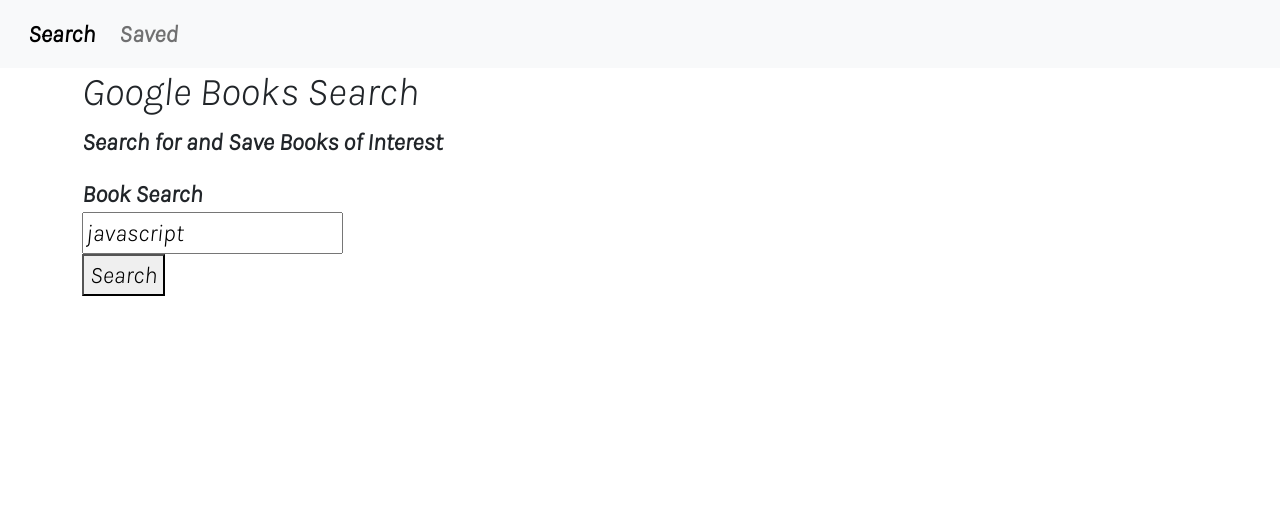
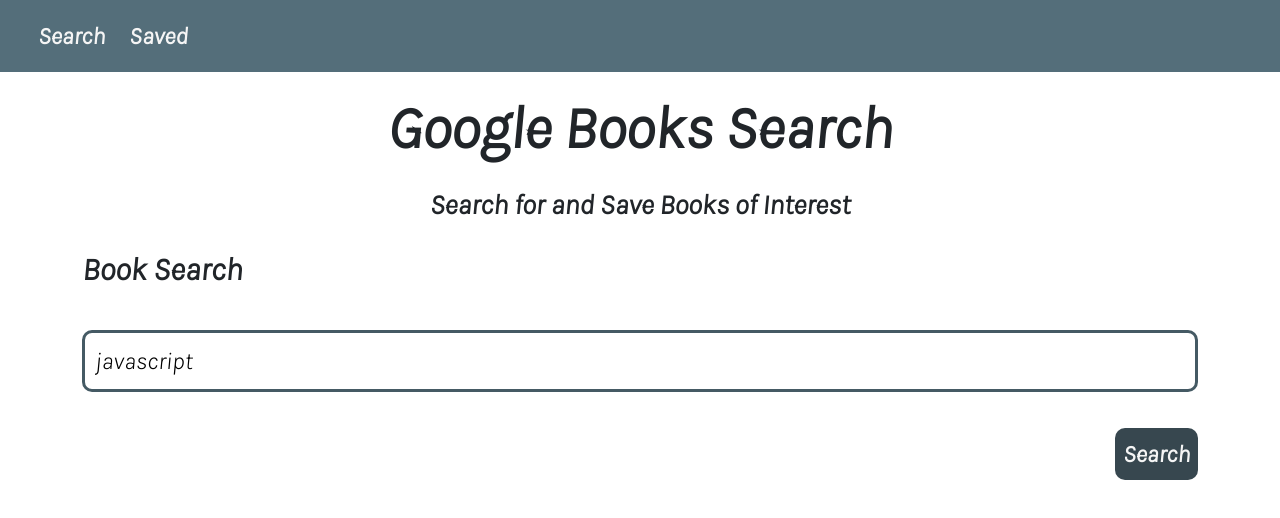
Before and after one commit to Oliviapark113/google_books_search_21, a React (Create React App) app in the folder client/: page / in a window 1280 px wide. Shown: the top 518 px of the page. Built offline with nearby package versions, Linux system fonts and the light colour scheme; no server answers.

Commit message:
updated css part

```diff
--- a/client/src/components/headertext.js
+++ b/client/src/components/headertext.js
@@ -1,5 +1,6 @@
 import React from "react"
 import Col from "../components/col"
+import "../css/headertext.css"
 
 const HeaderText = props =>(
     <>
--- a/client/src/components/nav.js
+++ b/client/src/components/nav.js
@@ -5,7 +5,7 @@
 const Nav = () =>
  (
 
-  <nav className="navbar navbar-expand-lg navbar-light bg-light">
+  <nav className="navbar navbar-expand-lg">
   <div className="container-fluid">
     <Link to="/" className="nav-link" href="#">Search</Link>
     <button className="navbar-toggler" type="button" data-bs-toggle="collapse" data-bs-target="#navbarSupportedContent" aria-controls="navbarSupportedContent" aria-expanded="false" aria-label="Toggle navigation">
--- a/client/src/components/results.js
+++ b/client/src/components/results.js
@@ -15,10 +15,11 @@
             <p className="authors-text">{book.volumeInfo.authors}</p>
           </div>
           <div className="col-md-6 btn-container">
-            <button onClick={handleView} className="view-btn"> <a href={book.volumeInfo.infoLink}>View</a>
+          <button
+              onClick={() => { handleSave(book.id) }} className="save-btn">Save</button>
+            <button onClick={handleView} className="view-btn"> <a href={book.volumeInfo.infoLink } target="_blank">View</a>
             </button>
-            <button
-              onClick={() => { handleSave(book.id) }} className="save-btn">Save</button>
+
           </div>
         </row>
         <row className="contents-row">
--- a/client/src/components/savedResults.js
+++ b/client/src/components/savedResults.js
@@ -1,37 +1,38 @@
 import React from "react"
+import '../css/savedResults.css'
 
 
 
-const SavedResults = ({savedBooks, handleDelete})=>{
+const SavedResults = ({ savedBooks, handleDelete }) => {
 
-   return(
+  return (
     savedBooks.map(book =>
 
-        ( <div key={book.id}>
-          <h1 className="result-text">Results</h1>
+      (<div className="container results-container" key={book.id}>
         <row className="title-row">
           <div className="col-md-6">
             <h3 className="title-text">{book.title}</h3>
             <h3 className="authors-text">{book.authors}</h3>
           </div>
-            <div className="col-md-6">
-                <button  className="view-btn"> <a href={book.link}>View</a>
+          <div className="col-md-6 btn-container">
+            <button onClick={() => { handleDelete(book._id) }} className="delete-btn">Delete</button>
+            <button className="view-btn"> <a href={book.link} target="_blank">View</a>
             </button>
-                <button onClick={()=>{handleDelete(book._id)}} className="delete-btn">Delete</button>
+
           </div>
         </row>
+        <row className="contents-row">
           <div className="col-md-4">
-            <img src={book.image} alt={book.title}/>
+            <img src={book.image} alt={book.title} />
           </div>
 
           <div className="col-md-8">
             <h3 className="description-text">
-                 Description: <br/>
               {book.description}
 
             </h3>
           </div>
-
+        </row>
       </div>
       )
 
--- a/client/src/components/search-input.js
+++ b/client/src/components/search-input.js
@@ -1,12 +1,13 @@
 
 import React from "react"
+import "../css/search-input.css"
 
 
 
 const SearchInput = ({searchBook, handleInputChange, handleSubmit})=>{
 
    return(
-    <div className="col-md-12">
+    <div className="col-md-12 search-container">
     <label htmlFor="bookSearch">Book Search</label>
     <br/>
     <input className="search-input"
--- /dev/null
+++ b/client/src/css/headertext.css
@@ -0,0 +1,13 @@
+.title{
+    margin: 20px;
+    text-align:center;
+}
+
+h1{
+    font-weight: bold;
+    font-size: 60px;
+}
+
+p{
+    font-size: 28px;
+}
--- a/client/src/css/nav.css
+++ b/client/src/css/nav.css
@@ -4,7 +4,19 @@
     font-weight: bold;
 }
 
+.navbar{
+    background-color:#546e7a;
+    padding: 10px;
+}
 
 .nav-link {
-    color: black;
+    color: whitesmoke;
+    pointer-events: cursor;
 }
+
+.nav-link:hover{
+    color:#f9fbe7;
+    font-size: 30px;
+    font-weight: bodler;
+
+}
--- /dev/null
+++ b/client/src/css/savedResults.css
@@ -0,0 +1,86 @@
+body{
+    padding:0;
+    margin:0;
+}
+
+.results-container {
+   background-color:#eeeeee;
+   margin: 20px;
+   border: 3px solid #455a64;
+   border-radius: 10px;
+   box-shadow: 5px 10px 10px #78909c;
+}
+
+.title-row{
+    display: flex;
+    flex-direction: row;
+    flex-wrap: nowrap;
+    justify-content: center;
+    justify-content:space-evenly;
+
+}
+.title-text,
+.authors-text {
+  text-align: left;
+  font-weight:bold;
+}
+
+.title-text{
+    margin-top: 10px;
+}
+.btn-container{
+    display: flex;
+    flex-direction: row-reverse;
+    flex-wrap: wrap;
+    align-items: flex-start;
+}
+
+.view-btn{
+    margin: 10px;
+    font-weight: bold;
+    background-color:#2962ff;
+    border-radius: 10px;
+    border-style: none;
+    padding: 8px;
+
+}
+
+a{
+    color: whitesmoke;
+    text-decoration: none;
+}
+
+.delete-btn{
+    margin: 10px;
+    font-weight: bold;
+    background-color:#f50057;
+    color: whitesmoke;
+    border-radius: 10px;
+    border-style: none;
+    padding: 8px;
+
+}
+
+
+
+
+.contents-row{
+    display: flex;
+    flex-direction: row;
+    flex-wrap: nowrap;
+    justify-content: center;
+
+}
+
+img{
+    width: 70%;
+    display: block;
+    margin: 10px 40px;
+
+}
+
+.description-text{
+    font-size: 20px;
+    font-weight: bold;
+    line-height: 1.6;
+}
--- /dev/null
+++ b/client/src/css/search-input.css
@@ -0,0 +1,36 @@
+body{
+    padding:0;
+    margin:0;
+}
+
+
+.search-container{
+    display: flex;
+    flex-direction: column;
+    align-items: flex-start;
+}
+label{
+    font-size:32px;
+}
+
+input{
+    width: 100%;
+    border: 3px solid #455a64;
+    border-radius: 10px;
+    padding:10px;
+}
+
+input:focus {
+    background-color:#f9fbe7;
+}
+
+
+.search-btn {
+    align-self:flex-end;
+    font-weight: bold;
+    background-color:#37474f;
+    color:whitesmoke;
+    border-radius: 10px;
+    border-style: none;
+    padding: 8px;
+}
```
Lines whose indentation alone changed are shown as unchanged.
